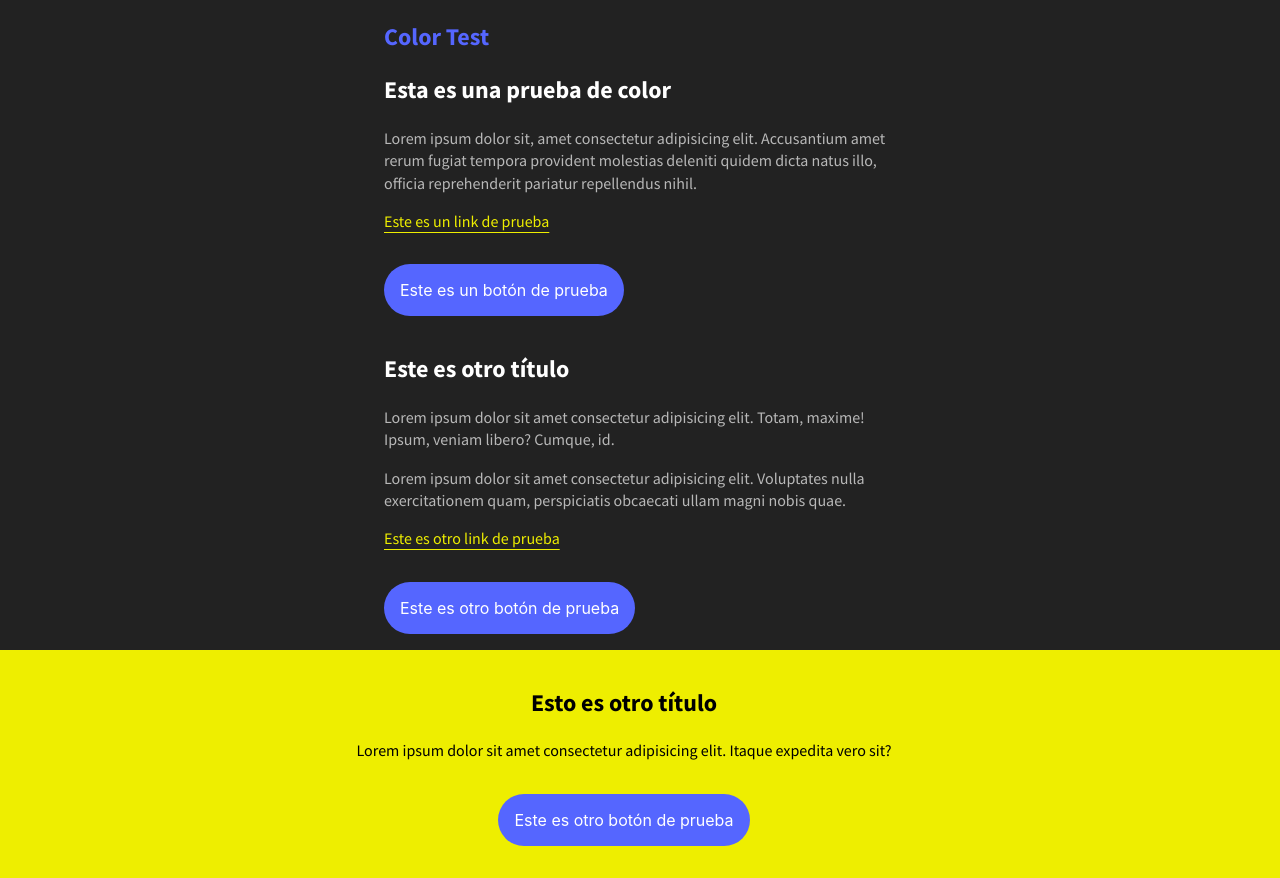
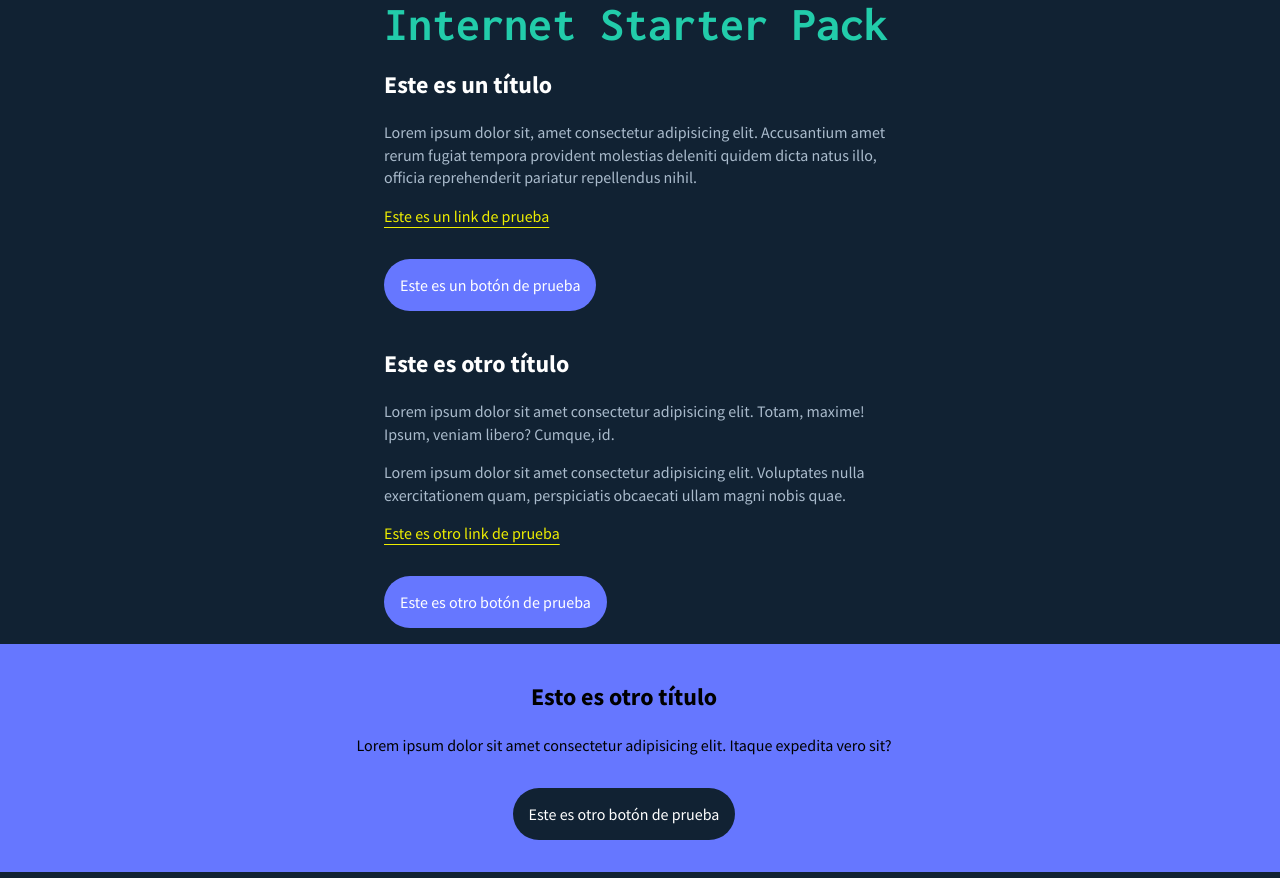
Before and after one commit to salsula/colortest, a plain HTML site: page index.html in a window 1280 px wide. Drawn offline with Linux system fonts and the light colour scheme.

Commit message:
Add files via upload

```diff
--- a/index.html
+++ b/index.html
@@ -8,8 +8,8 @@
     </head>
     <body>
         <article>
-            <h1>Color Test</h1>
-            <h2>Esta es una prueba de color</h2>
+            <span class="logo">Internet Starter Pack</span>
+            <h2>Este es un título</h2>
             <p>Lorem ipsum dolor sit, amet consectetur adipisicing elit. Accusantium amet rerum fugiat tempora provident molestias deleniti quidem dicta natus illo, officia reprehenderit pariatur repellendus nihil.</p>
             </p><a href="#">Este es un link de prueba</a></p>
             <button>Este es un botón de prueba</button>
@@ -24,7 +24,7 @@
         <div>
             <h2>Esto es otro título</h2>
             <p>Lorem ipsum dolor sit amet consectetur adipisicing elit. Itaque expedita vero sit?</p>
-            <button>Este es otro botón de prueba</button>
+            <button class="button">Este es otro botón de prueba</button>
         </div>
     <footer>
 </html>
--- a/style.css
+++ b/style.css
@@ -1,4 +1,4 @@
-@import url('https://fonts.googleapis.com/css2?family=Source+Sans+Pro:ital,wght@0,400;0,700;1,400;1,700&display=swap');
+@import url('https://fonts.googleapis.com/css2?family=Inconsolata:wght@700&family=Source+Sans+Pro:ital,wght@0,400;0,700;1,400;1,700&display=swap');
 
 *,*::before, *::after {
     box-sizing: border-box;
@@ -9,8 +9,8 @@ body {
     text-rendering: optimizeLegibility;
     line-height: 1.4;
     margin: 0;
-    background: #222;
-    color: #B8B8B8;
+    background: #123;
+    color: #abc;
 }
 
 article {
@@ -18,25 +18,32 @@ article {
     margin: 0 auto;
 }
 
-
-h1 {
-    color: #56f;
+.logo {
+    font-family: "Inconsolata";
+    font-size: 3rem;
+    color: #2ca;
+    line-height: 1;
 }
 
-h2, h3, h4, h5, h6 {
+h1, h2, h3, h4, h5, h6 {
     color: white;
 }
 
 button {
-    font-family: "Inter", sans-serif;
+    font-family: "Source Sans Pro", sans-serif;
     font-size: 1rem;
     margin: 1rem 0;
     border-radius: 28px;
     padding: 1rem;
-    background: #56f;
+    background: #67f;
     border: none;
     color: white;
     cursor: pointer;
+}
+
+.button {
+    background: #123;
+
 }
 
 button:hover {
@@ -45,6 +52,10 @@ button:hover {
     /*
     box-shadow: 0 8px 18px #0d0d0d;
     */
+}
+
+.button:hover {
+    background: white;
 }
 
 a {
@@ -61,7 +72,7 @@ footer {
     display: flex;
     align-items: center;
     justify-content: center;
-    background: #eeee00;
+    background: #67f;
     color: black;
     padding: 1rem;
     text-align: center;
```
